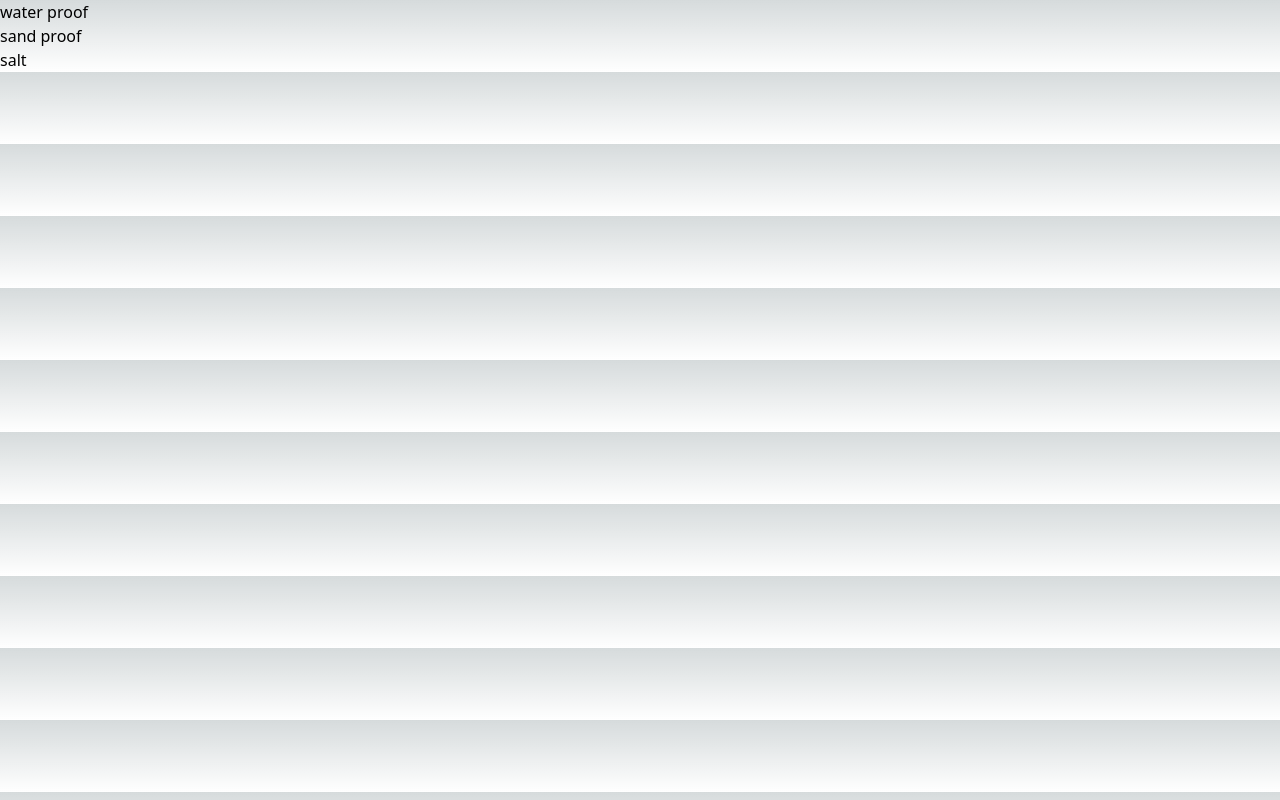
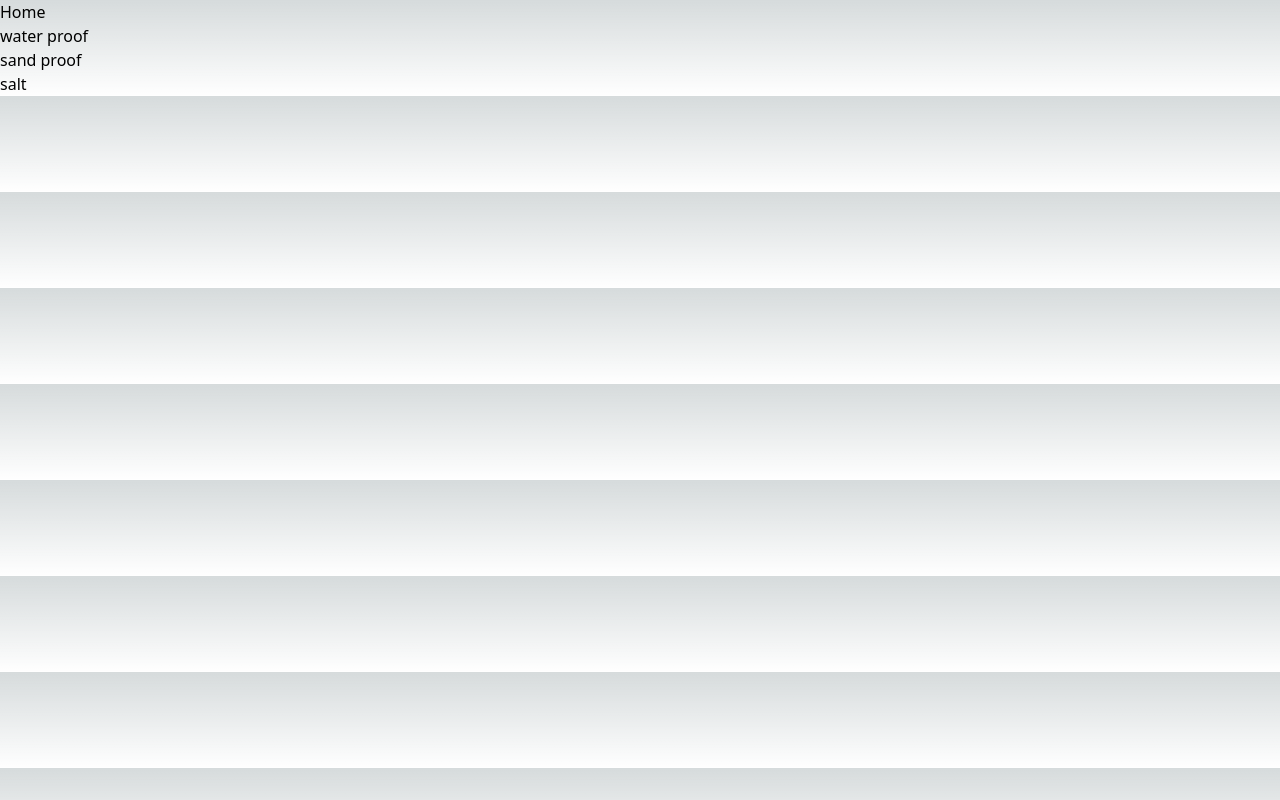
Before and after one commit to Ejiscoxpres/next.js-routing, a Next.js app: page /product in a window 1280 px wide. Built offline with nearby package versions, Linux system fonts and the light colour scheme.

Commit message:
products link

```diff
--- a/pages/about.js
+++ b/pages/about.js
@@ -1,4 +1,13 @@
+import Link from 'next/link'
 function About(){
-    return <h1>About page</h1>
+
+    return (
+        <>
+        <Link href='/'>
+        Home
+        </Link>
+    <h1>About page</h1>
+    </>
+    )
 }
 export default About
--- a/pages/product/[productId]/index.js
+++ b/pages/product/[productId]/index.js
@@ -2,7 +2,7 @@ import {useRouter } from 'next/router'
  function ProductDetail(){
     const router = useRouter()
     const productId = router.query.productId
-    return <h1>Know More About Our Products{productId}</h1>
+    return <h1>Know More About  Products{productId}</h1>
 
  }
 
--- a/pages/product/index.js
+++ b/pages/product/index.js
@@ -1,9 +1,27 @@
+import Link from 'next/link'
 function ProductList(){
     return(
         <>
-        <h2>water proof</h2>
-        <h2>sand proof</h2>
-        <h2>salt</h2>
+     <Link href='/'>
+        Home
+        </Link>
+
+        <h2>
+           <Link href='/water proof/1'>
+           water proof
+           </Link>
+            </h2>
+        <h2>
+        <Link href='/ sand proof/2'>
+        sand proof
+           </Link>
+
+            </h2>
+        <h2>
+        <Link href='/ salt/3'>
+        salt
+           </Link>
+            </h2>
         </>
     )
 }
--- a/pages/workers/index.js
+++ b/pages/workers/index.js
@@ -1,6 +1,10 @@
+import Link from 'next/link'
 function Workers(){
     return(
         <div>
+             <Link href='/'>
+        Home
+        </Link>
             <h1>Workers Attendance Page</h1>
             <h2>Workers Todos Page</h2>
             <h2>Workers Recreation Page</h2>
```
